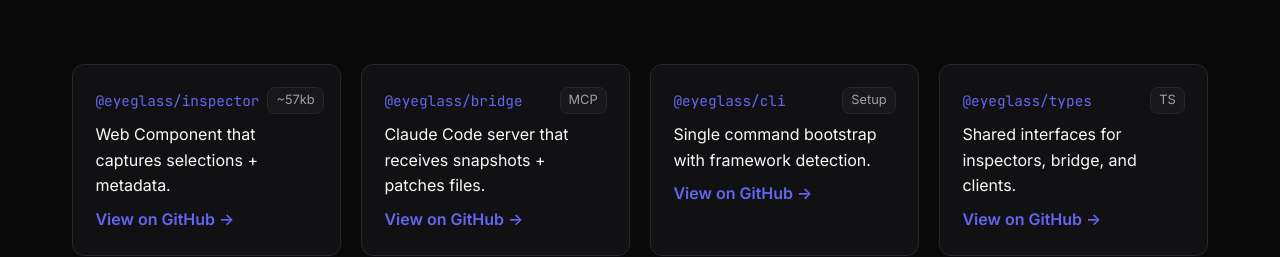
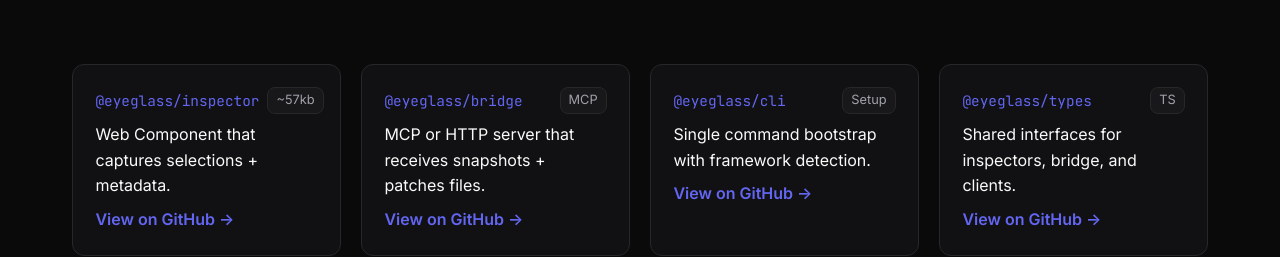
Before and after one commit to donutboyband/eyeglass_site, a React (Vite) app: page / in a window 1280 px wide. Shown: the part 2860-3117 px from the top of the page. Built offline with nearby package versions, Linux system fonts and the light colour scheme.

Commit message:
[eyeglass:eyeglass-1770675659105-3p34afv] Done! Server description updated.

```diff
--- a/src/App.tsx
+++ b/src/App.tsx
@@ -43,7 +43,7 @@
   {
     name: "@eyeglass/bridge",
     tag: "MCP",
-    desc: "Claude Code server that receives snapshots + patches files.",
+    desc: "MCP or HTTP server that receives snapshots + patches files.",
   },
   {
     name: "@eyeglass/cli",
```
Also changed, not shown: 1 other file (tests, documents, lock files or other folders).
